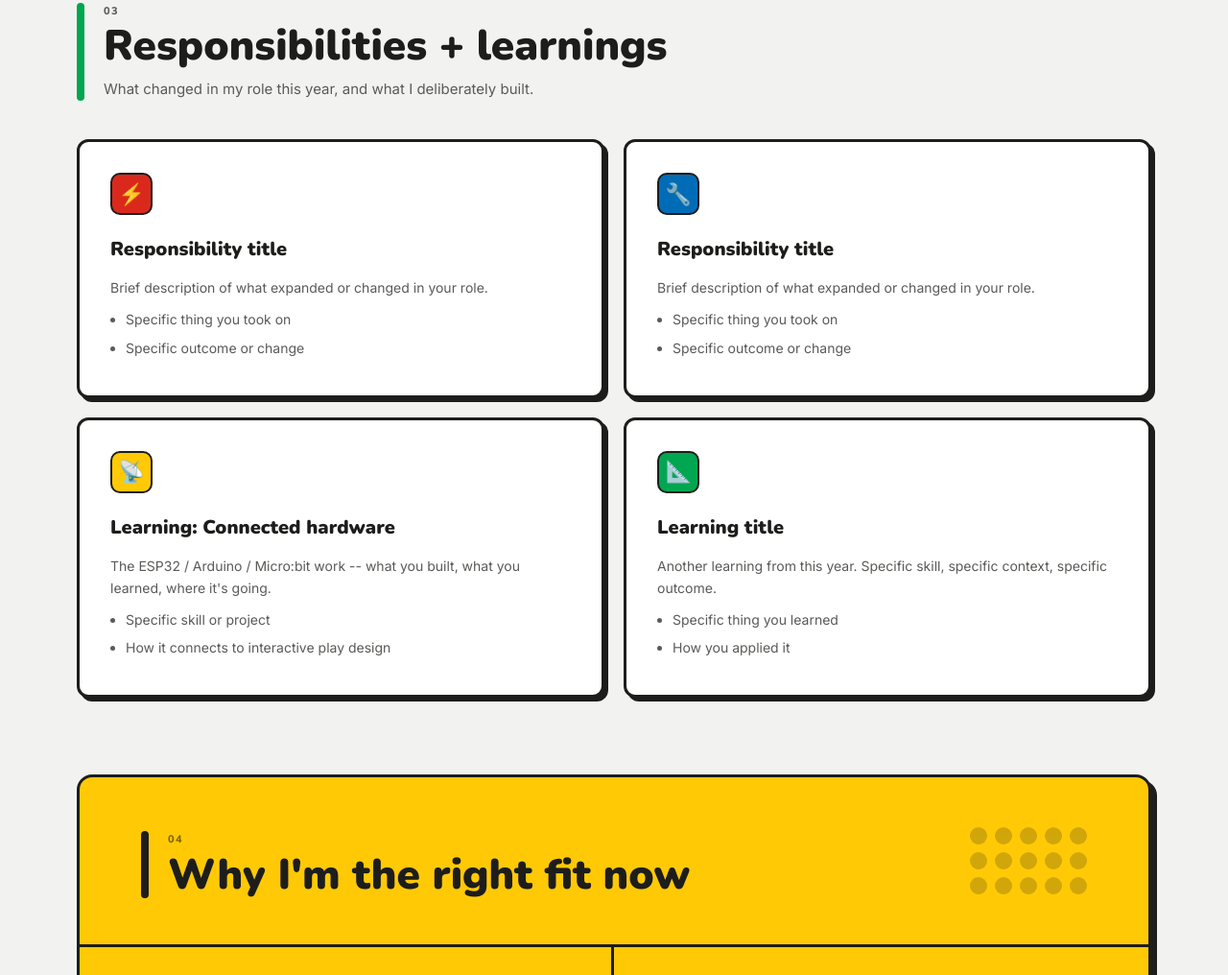
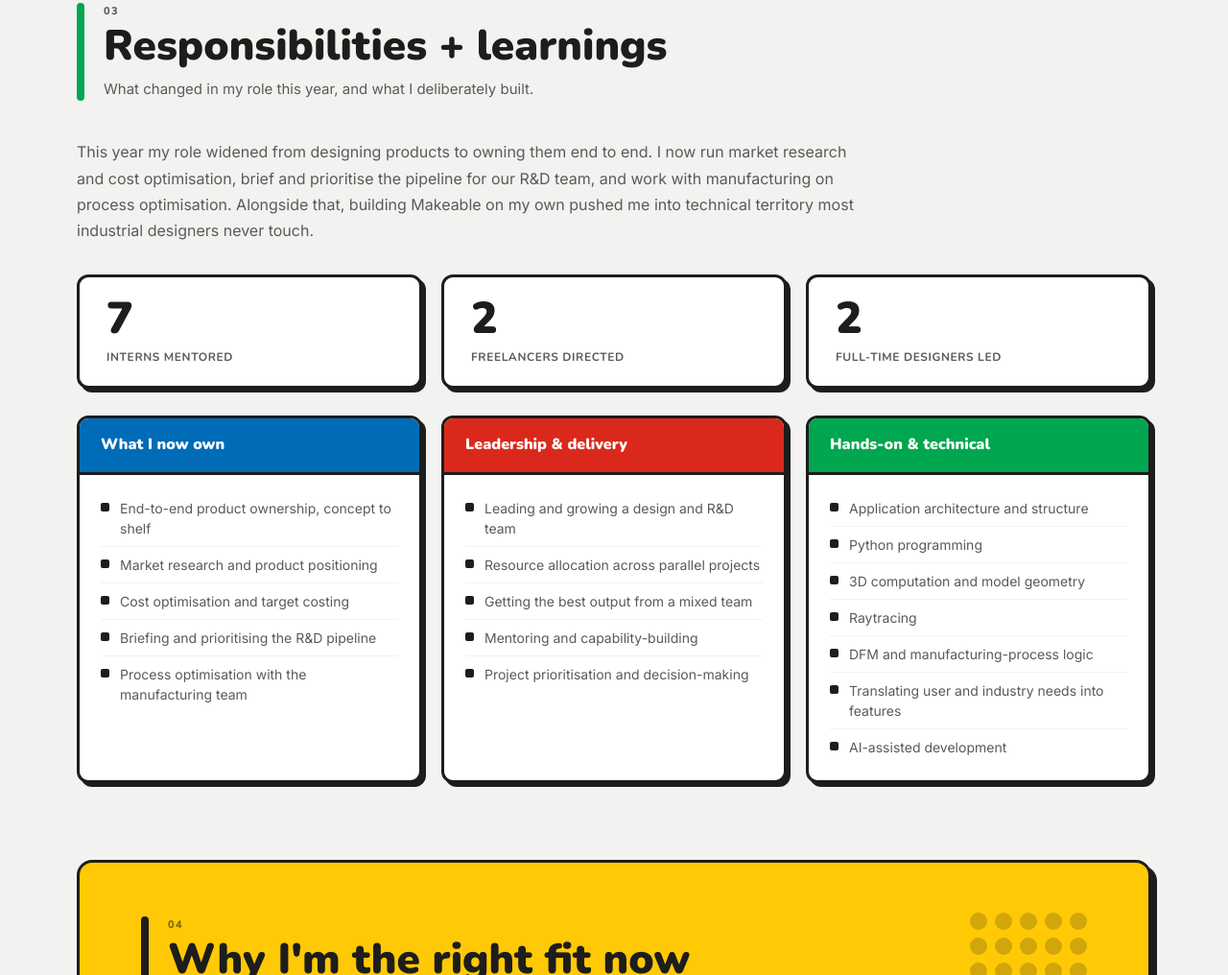
Before and after one commit to kulkarnikshiteesh-tech/LEGO-application, a plain HTML site: page index.html in a window 1280 px wide. Shown: the part 3704-4720 px from the top of the page at 96% size. Drawn offline with nearby package versions, Linux system fonts and the light colour scheme.

Commit message:
Rebuild Responsibilities + learnings: intro, team stats, three grouped panels

```diff
--- a/index.html
+++ b/index.html
@@ -773,54 +773,68 @@
         </div>
       </div>
 
-      <div class="learnings-grid">
+      <style>
+        .resp-intro { font-size: 16px; color: var(--grey-text); line-height: 1.7; max-width: 820px; margin-bottom: 32px; }
+        .stat-strip { display: flex; gap: 20px; margin-bottom: 28px; flex-wrap: wrap; }
+        .stat { background: var(--white); border: 3px solid var(--black); border-radius: 12px; box-shadow: 4px 4px 0 var(--black); padding: 20px 28px; flex: 1; min-width: 170px; }
+        .stat-num { font-family: 'Nunito', sans-serif; font-weight: 900; font-size: 46px; line-height: 1; color: var(--black); }
+        .stat-label { font-family: 'Nunito', sans-serif; font-weight: 700; font-size: 12px; color: var(--grey-text); margin-top: 8px; text-transform: uppercase; letter-spacing: 0.05em; }
+        .resp-grid { display: grid; grid-template-columns: repeat(3, 1fr); gap: 20px; }
+        .resp-panel { background: var(--white); border: 3px solid var(--black); border-radius: 12px; box-shadow: 4px 4px 0 var(--black); overflow: hidden; }
+        .resp-panel-head { padding: 15px 22px; border-bottom: 3px solid var(--black); font-family: 'Nunito', sans-serif; font-weight: 900; font-size: 16px; color: #fff; }
+        .resp-panel-head.blue { background: var(--blue); }
+        .resp-panel-head.red { background: var(--red); }
+        .resp-panel-head.green { background: var(--green); }
+        .resp-panel ul { list-style: none; padding: 16px 22px; margin: 0; }
+        .resp-panel li { font-size: 14px; color: var(--grey-text); line-height: 1.5; padding: 8px 0 8px 20px; position: relative; border-bottom: 1px solid var(--grey-light); }
+        .resp-panel li:last-child { border-bottom: none; }
+        .resp-panel li::before { content: ''; position: absolute; left: 0; top: 13px; width: 9px; height: 9px; border-radius: 2px; background: var(--black); }
+        @media (max-width: 1000px) { .resp-grid { grid-template-columns: 1fr; } }
+      </style>
 
-        <div class="learning-card">
-          <div class="learning-icon red">⚡</div>
-          <h3 class="learning-title">Responsibility title</h3>
-          <div class="learning-body">
-            <p>Brief description of what expanded or changed in your role.</p>
-            <ul>
-              <li>Specific thing you took on</li>
-              <li>Specific outcome or change</li>
-            </ul>
-          </div>
+      <p class="resp-intro">This year my role widened from designing products to owning them end to end. I now run market research and cost optimisation, brief and prioritise the pipeline for our R&D team, and work with manufacturing on process optimisation. Alongside that, building Makeable on my own pushed me into technical territory most industrial designers never touch.</p>
+
+      <div class="stat-strip">
+        <div class="stat"><div class="stat-num">7</div><div class="stat-label">Interns mentored</div></div>
+        <div class="stat"><div class="stat-num">2</div><div class="stat-label">Freelancers directed</div></div>
+        <div class="stat"><div class="stat-num">2</div><div class="stat-label">Full-time designers led</div></div>
+      </div>
+
+      <div class="resp-grid">
+
+        <div class="resp-panel">
+          <div class="resp-panel-head blue">What I now own</div>
+          <ul>
+            <li>End-to-end product ownership, concept to shelf</li>
+            <li>Market research and product positioning</li>
+            <li>Cost optimisation and target costing</li>
+            <li>Briefing and prioritising the R&D pipeline</li>
+            <li>Process optimisation with the manufacturing team</li>
+          </ul>
         </div>
 
-        <div class="learning-card">
-          <div class="learning-icon blue">🔧</div>
-          <h3 class="learning-title">Responsibility title</h3>
-          <div class="learning-body">
-            <p>Brief description of what expanded or changed in your role.</p>
-            <ul>
-              <li>Specific thing you took on</li>
-              <li>Specific outcome or change</li>
-            </ul>
-          </div>
+        <div class="resp-panel">
+          <div class="resp-panel-head red">Leadership &amp; delivery</div>
+          <ul>
+            <li>Leading and growing a design and R&D team</li>
+            <li>Resource allocation across parallel projects</li>
+            <li>Getting the best output from a mixed team</li>
+            <li>Mentoring and capability-building</li>
+            <li>Project prioritisation and decision-making</li>
+          </ul>
         </div>
 
-        <div class="learning-card">
-          <div class="learning-icon yellow">📡</div>
-          <h3 class="learning-title">Learning: Connected hardware</h3>
-          <div class="learning-body">
-            <p>The ESP32 / Arduino / Micro:bit work -- what you built, what you learned, where it's going.</p>
-            <ul>
-              <li>Specific skill or project</li>
-              <li>How it connects to interactive play design</li>
-            </ul>
-          </div>
-        </div>
-
-        <div class="learning-card">
-          <div class="learning-icon green">📐</div>
-          <h3 class="learning-title">Learning title</h3>
-          <div class="learning-body">
-            <p>Another learning from this year. Specific skill, specific context, specific outcome.</p>
-            <ul>
-              <li>Specific thing you learned</li>
-              <li>How you applied it</li>
-            </ul>
-          </div>
+        <div class="resp-panel">
+          <div class="resp-panel-head green">Hands-on &amp; technical</div>
+          <ul>
+            <li>Application architecture and structure</li>
+            <li>Python programming</li>
+            <li>3D computation and model geometry</li>
+            <li>Raytracing</li>
+            <li>DFM and manufacturing-process logic</li>
+            <li>Translating user and industry needs into features</li>
+            <li>AI-assisted development</li>
+          </ul>
         </div>
 
       </div>
```
